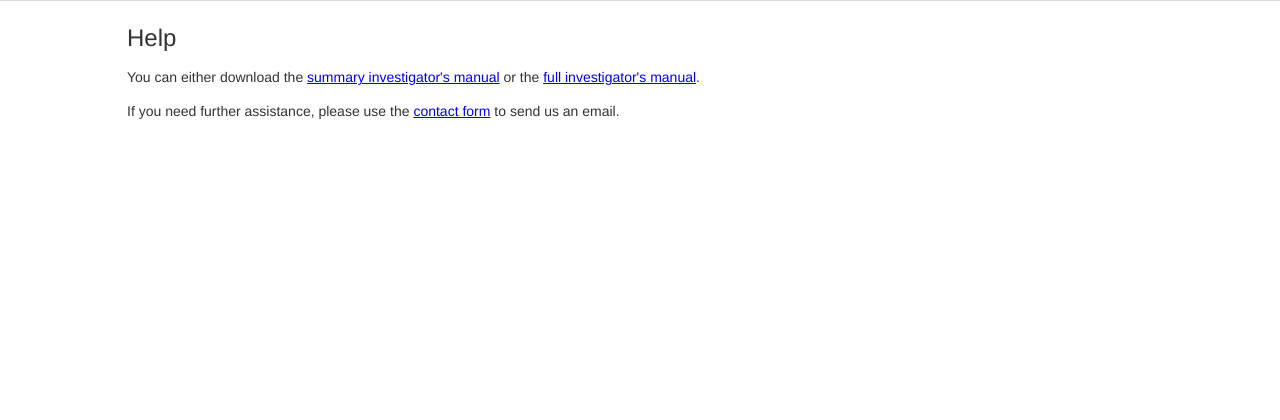
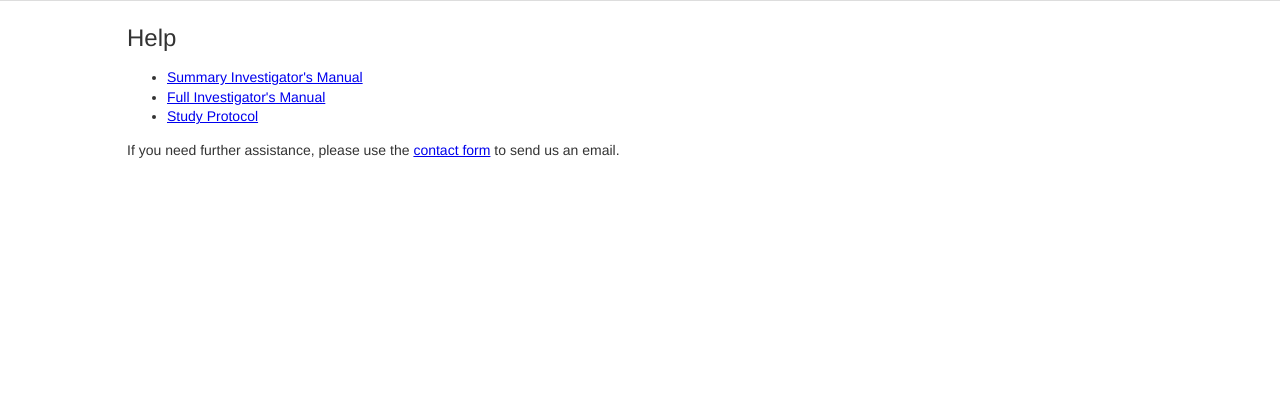
Before and after one commit to openeyes/anonymeyes, a Django app: page /anonymeyes/help/ in a window 1280 px wide. Shown: the part 83-503 px from the top of the page. Run offline with Django 3.2, Linux system fonts and the light colour scheme; parts of the project's set-up code (start-up, migrations or seed data) failed here and were passed over; some libraries are stand-ins or nearby versions.

Commit message:
Updated documentation

```diff
--- a/cgrn/apps/anonymeyes/templates/anonymeyes/help.html
+++ b/cgrn/apps/anonymeyes/templates/anonymeyes/help.html
@@ -5,7 +5,10 @@
 {% block title %}Help{% endblock %}
 {% block content %}
 <h1>Help</h1>
-<p>You can either download the <a href="{{STATIC_URL}}pdf/ipsocg-summary-instructions.pdf" target="_blank">summary investigator's manual</a>
-	or the <a href="{{STATIC_URL}}pdf/ipsocg-investigators-manual.pdf" target="_blank">full investigator's manual</a>.</p>
+<ul>
+    <li><a href="{{STATIC_URL}}pdf/ipsocg-summary-instructions.pdf" target="_blank">Summary Investigator's Manual</a></li>
+    <li><a href="{{STATIC_URL}}pdf/ipsocg-investigators-manual.pdf" target="_blank">Full Investigator's Manual</a></li>
+    <li><a href="{{STATIC_URL}}pdf/ipsocg-study-protocol.pdf" target="_blank">Study Protocol</a></li>
+</ul>
 <p>If you need further assistance, please use the <a href="{% url contact %}">contact form</a> to send us an email.</p>
 {% endblock %}
```
Also changed, not shown: 3 other files.
